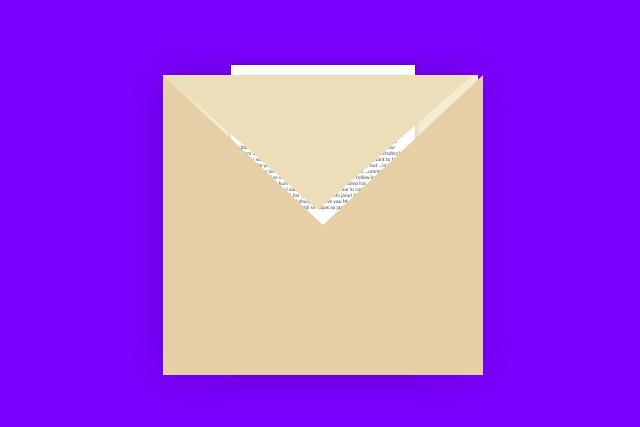
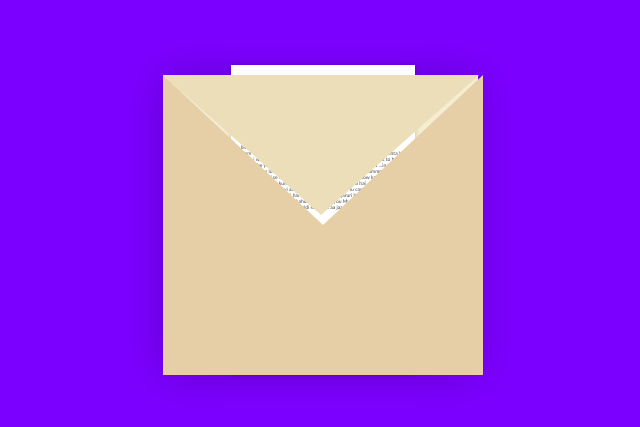
Before and after one commit to Gv0986/Letter, a plain HTML site: page index.html in a window 1280 px wide. Shown: the part 275-702 px from the top of the page, 320-960 px from the left. Drawn offline with Linux system fonts and the light colour scheme.

Commit message:
Update style.css

```diff
--- a/style.css
+++ b/style.css
@@ -36,10 +36,10 @@ body{
   position: absolute;
   top: 0;
   z-index: 2;
-  border-top: 135px solid var(--envelope-tab);
-  border-right: 155px solid transparent;
-  border-left: 155px solid transparent;
-  border-bottom: 105px solid transparent;
+  border-top: 140px solid var(--envelope-tab);
+  border-right: 158px solid transparent;
+  border-left: 158px solid transparent;
+  border-bottom: 108px solid transparent;
   transform-origin: top;
   transition: all 0.5s ease-in-out 0.7s;
 }
```
